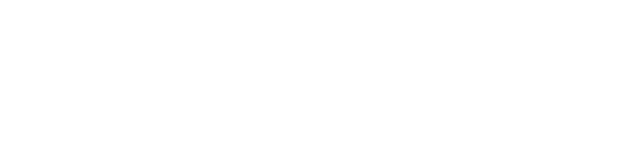
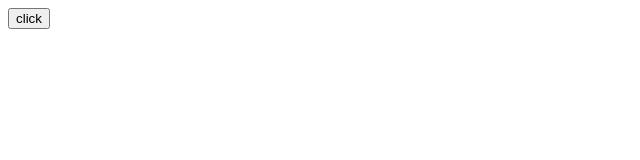
Before and after one commit to acciojob/confirm-and-alert-Mahi0451, a website: page main.html in a window 1280 px wide. Shown: the whole page, without its empty margins (0-640 px from the left). Drawn offline with Linux system fonts and the light colour scheme.

Commit message:
created a submission

```diff
--- a/main.html
+++ b/main.html
@@ -8,6 +8,7 @@
 
 <body>
 	<!-- the entire body must be written by student -->
+	<button onclick="myFunction()">click</button>
     <script type="text/javascript" src="./script.js">
 </script>
 
--- a/script.js
+++ b/script.js
@@ -1 +1,10 @@
 //your JS code here. If required.
+function myFunction() {
+  let text = "Do you want to proceed?";
+  if (confirm(text) == true) {
+    alert("You clicked OK. Proceeding...");
+  } else {
+    alert ("You clicked Cancel. Exiting...");
+  }
+  document.getElementById("demo").innerHTML = text;
+}
```
